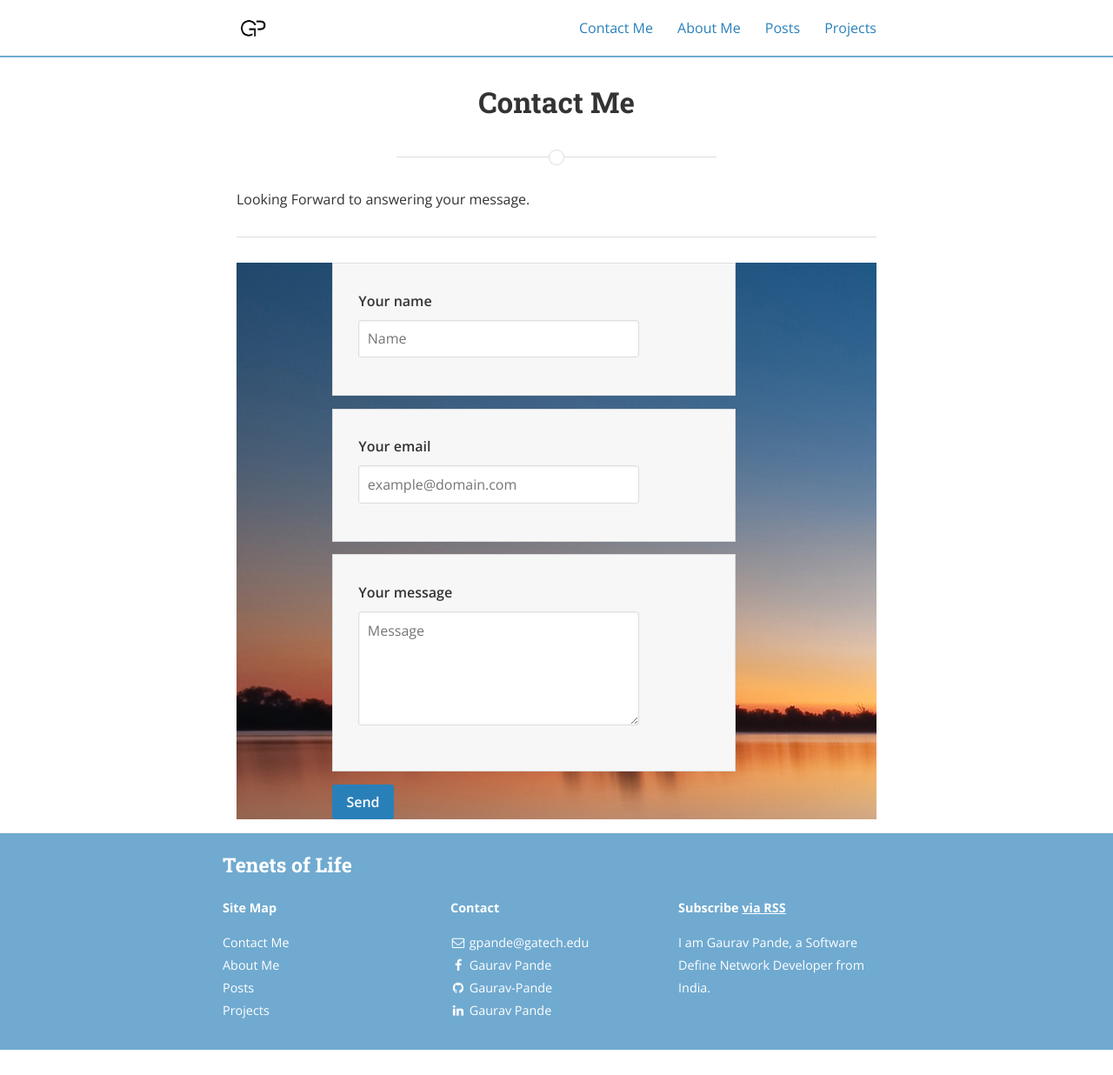
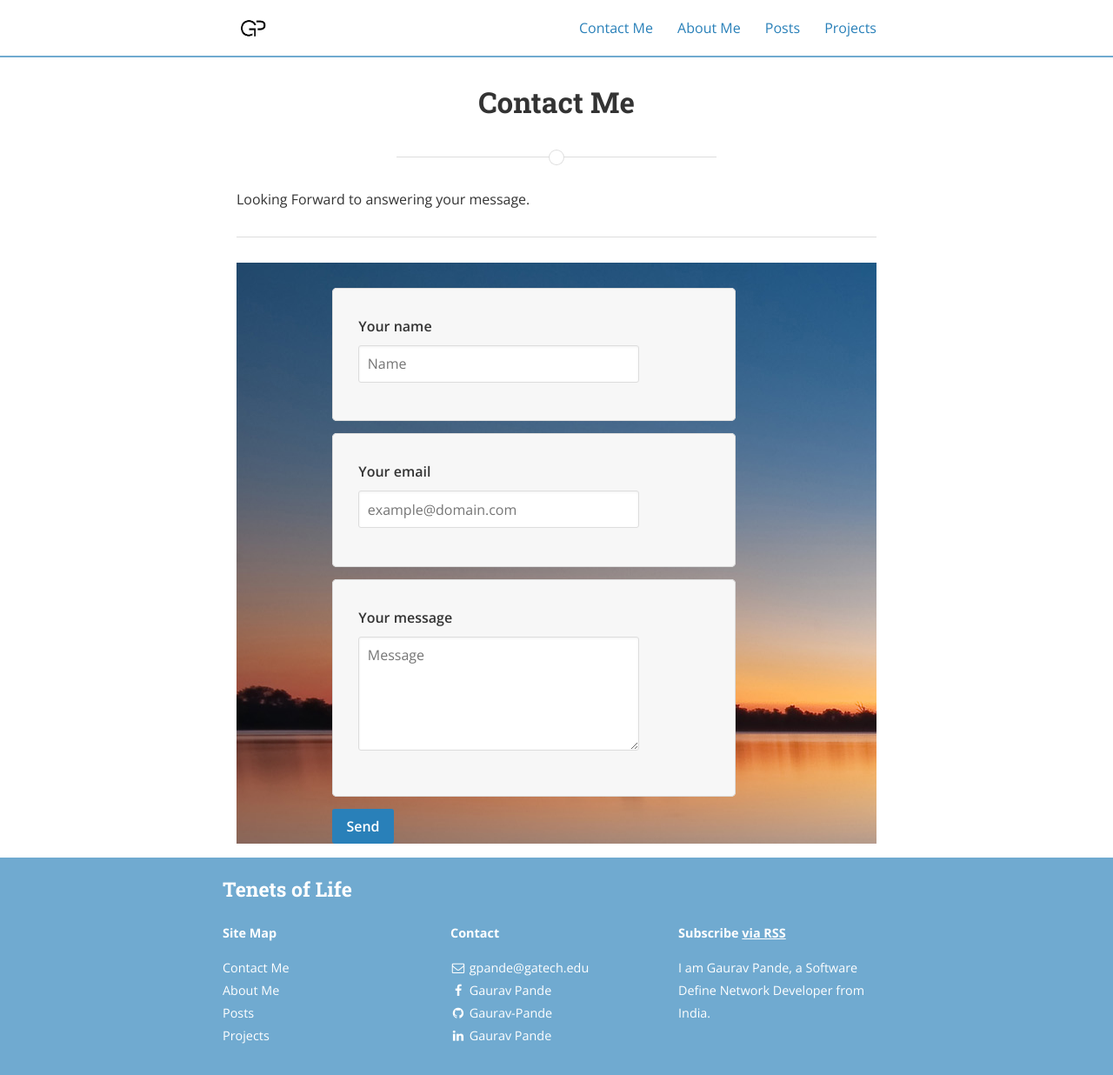
Before and after one commit to Gaurav-Pande/gaurav-pande.github.io, a Jekyll site: the page built from Lets-talk.md, in a window 1280 px wide. Shown: the whole page at 87% size. Built offline with Jekyll 4.4.1, drawn with Linux system fonts in a browser that asks for light colours; nearby versions of some CDN libraries; a style sheet for code colours, icons or effects is not loaded; before the commit the page ends 1207 px from its top, so only the background shows below that.

Commit message:
Update Lets-talk.md

```diff
--- a/Lets-talk.md
+++ b/Lets-talk.md
@@ -9,21 +9,22 @@ Looking Forward to answering your message.
 ---
 <div style="background-image:url('/assets/horizon.jpg');height:100%;width:100%;">
 <form action="//formspree.io/email@domain.com" method="POST" style="margin: 0 auto;width:70%"  >
-    <fieldset style="width:90%;height=80%">
+    <br/>
+    <fieldset style="width:90%;height=80%;border-radius:5px;">
         <label for="name">Your name</label>
         <input type="text" name="name" placeholder="Name" required>
     </fieldset>
-    <fieldset style="width:90%;height=80%">
+    <fieldset style="width:90%;height=80%;border-radius:5px;">
         <label for="_replyto">Your email</label>
         <input type="email" name="_replyto" placeholder="example@domain.com" required>
     </fieldset>
-    <fieldset style="width:90%;height=80%">
+    <fieldset style="width:90%;height=80%;border-radius:5px;">
         <label for="message">Your message</label>
         <textarea name="message" rows="5" placeholder="Message" width="80%" required></textarea>
     </fieldset>
     <input class="hidden" type="text" name="_gotcha" style="display:none">
     <input class="hidden" type="hidden" name="_subject" value="Message via http://domain.com">
-
     <input class="button submit" type="submit" value="Send">
+    <br/>
 </form>
 </div>
```
